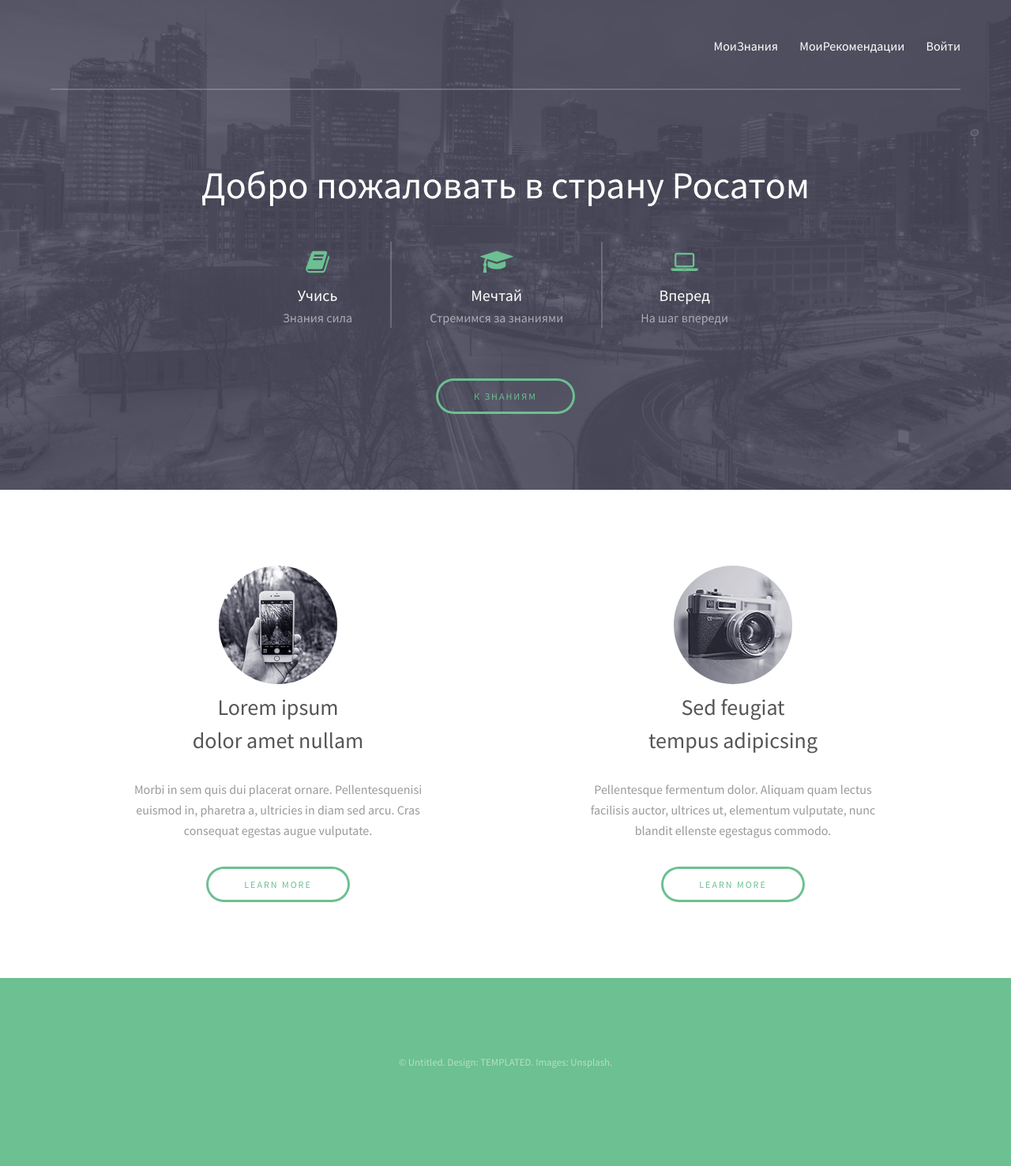
After one commit to istanya/education_roadmap, a Flask app: template app/templates/my_education.html in a window 1280 px wide. The commit adds this page. Shown: the whole page at 79% size. Run offline with Flask 2, Linux system fonts and the light colour scheme; the template is opened without the code that fills it, so the values that code supplies are empty.

Commit message:
Education endpoint

```diff
--- a/app/edu/recommendations/base_recommend.py
+++ b/app/edu/recommendations/base_recommend.py
@@ -1,12 +1,9 @@
 from sklearn.metrics.pairwise import cosine_similarity
 import numpy as np
-from app.edu.recommendations.embeddings import Elmo
+
 
 class BaseRecommend:
     """ Базовый класс для рекомендаций """
-
-    def __init__(self):
-        self.model = Elmo()
 
     def get_cossimilarity(self, vector1, vector2):
         return 1 - cosine_similarity(vector1, vector2)
--- a/app/edu/recommendations/embeddings.py
+++ b/app/edu/recommendations/embeddings.py
@@ -20,3 +20,5 @@ class Elmo:
         for token in sentence:
             embeddings_vector += self.get_vector(token)
         return embeddings_vector
+
+elmo_object = Elmo()
--- a/app/edu/recommendations/recommend_questions.py
+++ b/app/edu/recommendations/recommend_questions.py
@@ -1,6 +1,6 @@
 import pandas as pd
 from app.edu.recommendations.base_recommend import BaseRecommend
-
+from app.edu.recommendations.embeddings import elmo_object
 
 class RecommendQuestions(BaseRecommend):
     """ Класс для рекомендаций вопросов для теста на основе знаний человека"""
@@ -25,10 +25,10 @@ class RecommendQuestions(BaseRecommend):
 
     def filter(self, skill, top_elem=5):
         index, quest = self.all_questions()
-        skill = self.model.get_vector(skill)
+        skill = elmo_object.get_vector(skill)
         questions_lst_emb = []
         for q in quest:
-            questions_lst_emb.append(self.model.get_vector(q))
+            questions_lst_emb.append(elmo_object.get_vector(q))
         top_indexes = self.get_top_recommendations(skill, questions_lst_emb, k=top_elem)
         question, index, answers = self.get_questionswith_answers(top_indexes)
         return question, index, answers
--- a/app/templates/elements.html
+++ b/app/templates/elements.html
@@ -18,9 +18,9 @@
 				<div class="inner">
 					<a href="index.html" class="logo"><strong>Projection</strong> by TEMPLATED</a>
 					<nav id="nav">
-						<a href="index.html">Home</a>
-						<a href="generic.html">Generic</a>
-						<a href="elements.html">Elements</a>
+						<a href="index.html">МоиЗнания</a>
+						<a href="generic.html">МоиРекомендации</a>
+						<a href="elements.html">Войти</a>
 					</nav>
 					<a href="#navPanel" class="navPanelToggle"><span class="fa fa-bars"></span></a>
 				</div>
--- /dev/null
+++ b/app/templates/main.html
@@ -0,0 +1,83 @@
+<!DOCTYPE HTML>
+
+
+<html>
+
+	<head>
+         {% block head %}
+		<meta charset="utf-8" />
+		<meta name="viewport" content="width=device-width, initial-scale=1" />
+		<link rel="stylesheet" href="{{ url_for('static', filename='css/main.css') }}"/>
+        <script src="{{ url_for('static', filename='js/jquery.min.js') }}"></script>
+        <script src="{{ url_for('static', filename='js/skel.min.js') }}"></script>
+        <script src="{{ url_for('static', filename='js/util.js') }}"></script>
+        <script src="{{ url_for('static', filename='js/main.js') }}"></script>
+        {% endblock %}
+	</head>
+	<body>
+
+		<!-- Header -->
+			<header id="header">
+				<div class="inner">
+					<nav id="nav">
+						<a href="index.html">МоиЗнания</a>
+						<a href="generic.html">МоиРекомендации</a>
+						<a href="elements.html">Войти</a>
+					</nav>
+					<a href="#navPanel" class="navPanelToggle"><span class="fa fa-bars"></span></a>
+				</div>
+			</header>
+
+		<!-- Banner -->
+			<section id="banner">
+				<div class="inner">
+					<header>
+						<h1>Добро пожаловать в страну Росатом</h1>
+					</header>
+
+					<div class="flex ">
+
+						<div>
+							<span class="icon fa-book"></span>
+							<h3>Учись</h3>
+							<p>Знания сила</p>
+						</div>
+
+						<div>
+							<span class="icon fa-graduation-cap"></span>
+							<h3>Мечтай</h3>
+							<p>Стремимся за знаниями</p>
+						</div>
+
+						<div>
+							<span class="icon fa-laptop"></span>
+							<h3>Вперед</h3>
+							<p>На шаг впереди</p>
+						</div>
+
+					</div>
+
+					<footer>
+						<a href="#three" class="button">К знаниям</a>
+					</footer>
+				</div>
+			</section>
+
+
+		{% block content %}{% endblock %}
+{% block footer %}
+
+        <!-- Footer -->
+        <footer id="footer">
+				<div class="inner">
+					<div class="copyright">
+						&copy; Untitled. Design: <a href="https://templated.co">TEMPLATED</a>. Images: <a href="https://unsplash.com">Unsplash</a>.
+					</div>
+
+				</div>
+        </footer>
+  {% endblock %}
+
+
+	</body>
+</html>
--- /dev/null
+++ b/app/templates/my_education.html
@@ -0,0 +1,40 @@
+{% extends "main.html" %}
+
+{% block head %}
+{{ super() }}
+{% endblock %}
+
+{% block content %}
+
+			<section id="three" class="wrapper align-center">
+				<div class="inner">
+					<div class="flex flex-2">
+						<article>
+							<div class="image round">
+								<img src="images/pic01.jpg" alt="Pic 01" />
+							</div>
+							<header>
+								<h3>Lorem ipsum<br /> dolor amet nullam</h3>
+							</header>
+							<p>Morbi in sem quis dui placerat ornare. Pellentesquenisi<br />euismod in, pharetra a, ultricies in diam sed arcu. Cras<br />consequat  egestas augue vulputate.</p>
+							<footer>
+								<a href="#" class="button">Learn More</a>
+							</footer>
+						</article>
+						<article>
+							<div class="image round">
+								<img src="images/pic02.jpg" alt="Pic 02" />
+							</div>
+							<header>
+								<h3>Sed feugiat<br /> tempus adipicsing</h3>
+							</header>
+							<p>Pellentesque fermentum dolor. Aliquam quam lectus<br />facilisis auctor, ultrices ut, elementum vulputate, nunc<br /> blandit ellenste egestagus commodo.</p>
+							<footer>
+								<a href="#" class="button">Learn More</a>
+							</footer>
+						</article>
+					</div>
+				</div>
+			</section>
+
+{% endblock %}
```
Also changed, not shown: app/edu/controllers.py (+5 -2 lines), app/templates/index.html (+4 -4 lines), app/templates/my_recommendations.html (added, +40 -0 lines), requirements.txt (+83 -2 lines).
